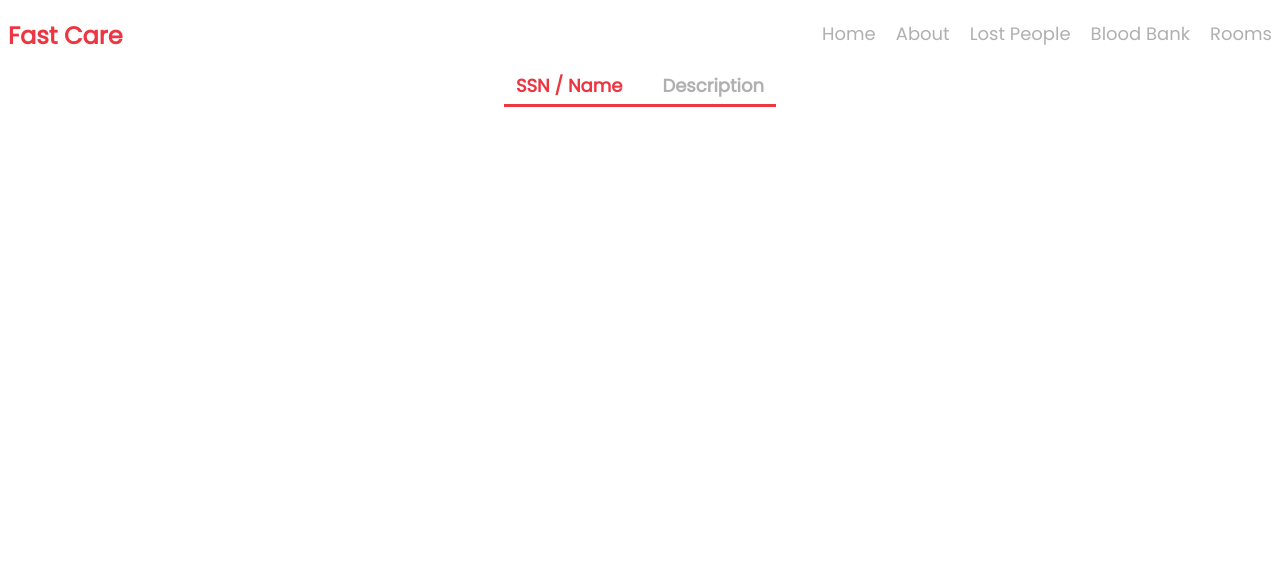
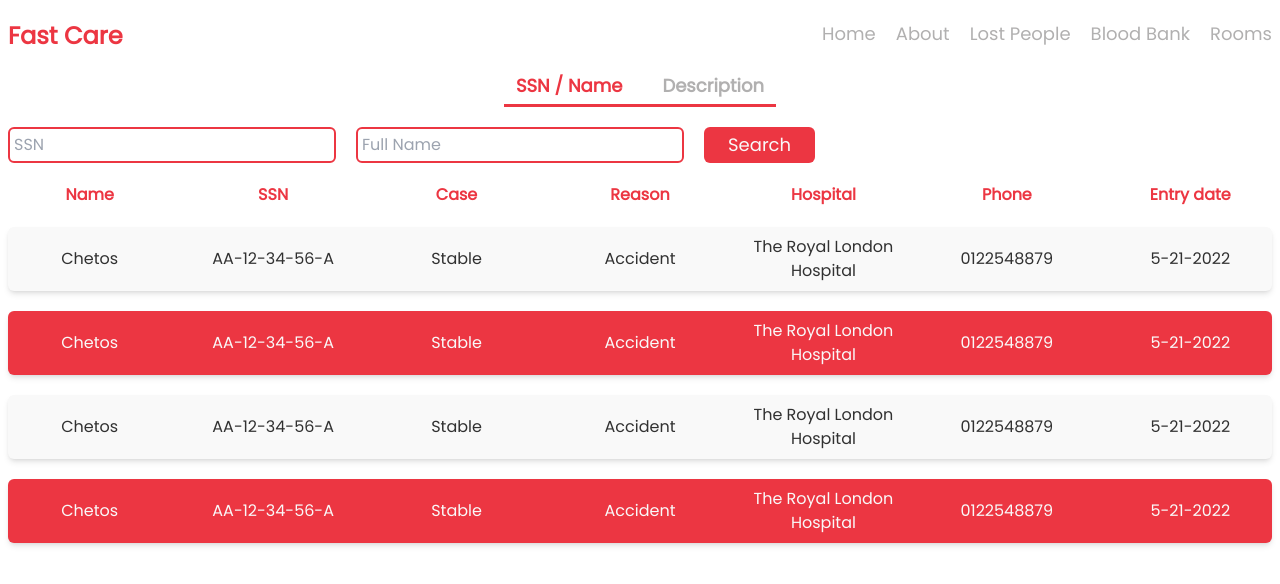
Before and after one commit to MostafaAmrHamed/fast-care, a React (Create React App) app: page / in a window 1280 px wide. Shown: the top 584 px of the page. Built offline with nearby package versions, Linux system fonts and the light colour scheme.

Commit message:
feat(lost-people): Designed the SSN section

```diff
--- a/src/screens/Lost-people/LostPeople.tsx
+++ b/src/screens/Lost-people/LostPeople.tsx
@@ -1,10 +1,11 @@
 import React, { useState } from "react";
+import SSN from "./SSN";
 
 const LostPeople = () => {
   const [ssn, setSnn] = useState(true);
   return (
     <div className="container mx-auto mt-5">
-      <div className="flex justify-center w-full">
+      <div className="flex justify-center w-full mb-5">
         <div className="flex gap-10 pb-1 px-3 border-b-[3px] border-primary-1 text-lg font-semibold text-text-2 cursor-default">
           <p
             className="hover:text-primary-1"
@@ -26,6 +27,7 @@ const LostPeople = () => {
           </p>
         </div>
       </div>
+      {ssn ? <SSN /> : ""}
     </div>
   );
 };
--- /dev/null
+++ b/src/screens/Lost-people/SSN.tsx
@@ -0,0 +1,36 @@
+import React from "react";
+import List from "./components/List";
+
+const SSN = () => {
+  return (
+    <div className="space-y-5">
+      <div className="flex flex-col md:flex-row gap-2 md:gap-5 ">
+        <input
+          type="text"
+          className="border-2 border-primary-1 focus:outline-none rounded-md p-1"
+          placeholder="SSN"
+        />
+        <input
+          type="text"
+          className="border-2 border-primary-1 focus:outline-none rounded-md p-1"
+          placeholder="Full Name"
+        />
+        <button className="bg-primary-1 text-primary-2 text-lg px-6 py-1 rounded-md">
+          Search
+        </button>
+      </div>
+      <div className="grid grid-cols-7 gap-5 text-primary-1 font-semibold text-center">
+        <p>Name</p>
+        <p>SSN</p>
+        <p>Case</p>
+        <p>Reason</p>
+        <p>Hospital</p>
+        <p>Phone</p>
+        <p>Entry date</p>
+      </div>
+      <List />
+    </div>
+  );
+};
+
+export default SSN;
--- /dev/null
+++ b/src/screens/Lost-people/components/List.tsx
@@ -0,0 +1,68 @@
+import React from "react";
+
+const List = () => {
+  const data = [
+    {
+      name: "Chetos",
+      ssn: "AA-12-34-56-A",
+      case: "Stable",
+      reason: "Accident",
+      hospital: "The Royal London Hospital",
+      phone: "0122548879",
+      date: "5-21-2022",
+    },
+    {
+      name: "Chetos",
+      ssn: "AA-12-34-56-A",
+      case: "Stable",
+      reason: "Accident",
+      hospital: "The Royal London Hospital",
+      phone: "0122548879",
+      date: "5-21-2022",
+    },
+    {
+      name: "Chetos",
+      ssn: "AA-12-34-56-A",
+      case: "Stable",
+      reason: "Accident",
+      hospital: "The Royal London Hospital",
+      phone: "0122548879",
+      date: "5-21-2022",
+    },
+    {
+      name: "Chetos",
+      ssn: "AA-12-34-56-A",
+      case: "Stable",
+      reason: "Accident",
+      hospital: "The Royal London Hospital",
+      phone: "0122548879",
+      date: "5-21-2022",
+    },
+  ];
+  return (
+    <>
+      {data.map((element, index) => {
+        return (
+          <div
+            className="grid grid-cols-7 items-center gap-5 text-center text-base text-text-1 bg-primary-2 py-2 rounded-md shadow-md cursor-default"
+            style={{
+              backgroundColor: index % 2 === 0 ? "" : "#EC3642",
+              color: index % 2 === 0 ? "" : "#F9F9F9",
+            }}
+            key={index}
+          >
+            <p>{element.name}</p>
+            <p>{element.ssn}</p>
+            <p>{element.case}</p>
+            <p>{element.reason}</p>
+            <p>{element.hospital}</p>
+            <p>{element.phone}</p>
+            <p>{element.date}</p>
+          </div>
+        );
+      })}
+    </>
+  );
+};
+
+export default List;
```
